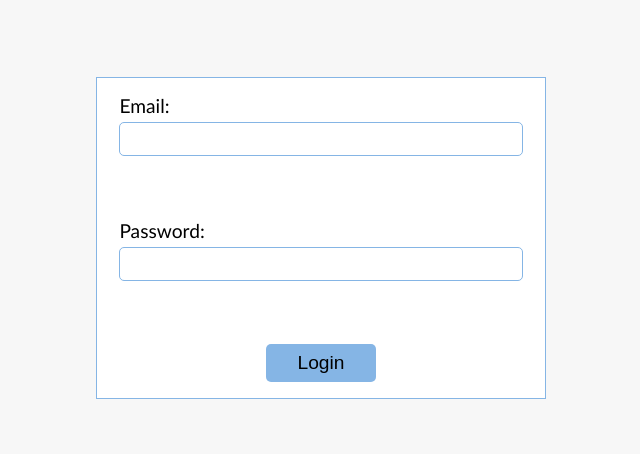
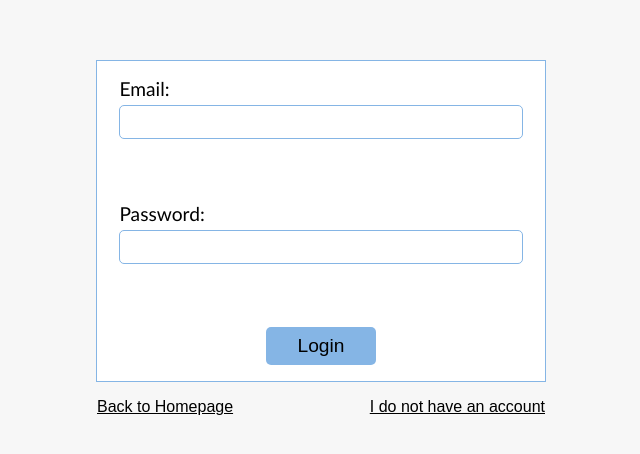
Before and after one commit to johnkatua/paprr, a React (Vite) app: page /login in a window 1280 px wide. Shown: the part 162-616 px from the top of the page, without its empty margins (319-959 px from the left). Built offline with nearby package versions, Linux system fonts and the light colour scheme.

Commit message:
user can navigate between different pages with ease

```diff
--- a/src/webpages/Login.js
+++ b/src/webpages/Login.js
@@ -1,6 +1,8 @@
 import React from "react";
+import { useNavigate } from "react-router-dom";
 
 const Login = () => {
+  const navigate = useNavigate();
   return (
     <div className="register--wrapper">
       <div className="login--container">
@@ -21,6 +23,10 @@ const Login = () => {
           <button>Login</button>
         </form>
       </div>
+      <div className="register--wrapper__links">
+        <button onClick={() => navigate("/")}>Back to Homepage</button>
+        <button onClick={() => navigate("/register")}>I do not have an account</button>
+      </div>
     </div>
   );
 };
--- a/src/webpages/Register.js
+++ b/src/webpages/Register.js
@@ -1,6 +1,8 @@
 import React from "react";
+import { useNavigate } from "react-router-dom";
 
 const Register = () => {
+  const navigate = useNavigate();
   return (
     <div className="register--wrapper">
       <div className="register--container">
@@ -26,8 +28,8 @@ const Register = () => {
         </form>
       </div>
       <div className="register--wrapper__links">
-        <button>Back to Homepage</button>
-        <button>Already have an account</button>
+        <button onClick={() => navigate("/")}>Back to Homepage</button>
+        <button onClick={() => navigate("/login")}>Already have an account</button>
       </div>
     </div>
   );
```
